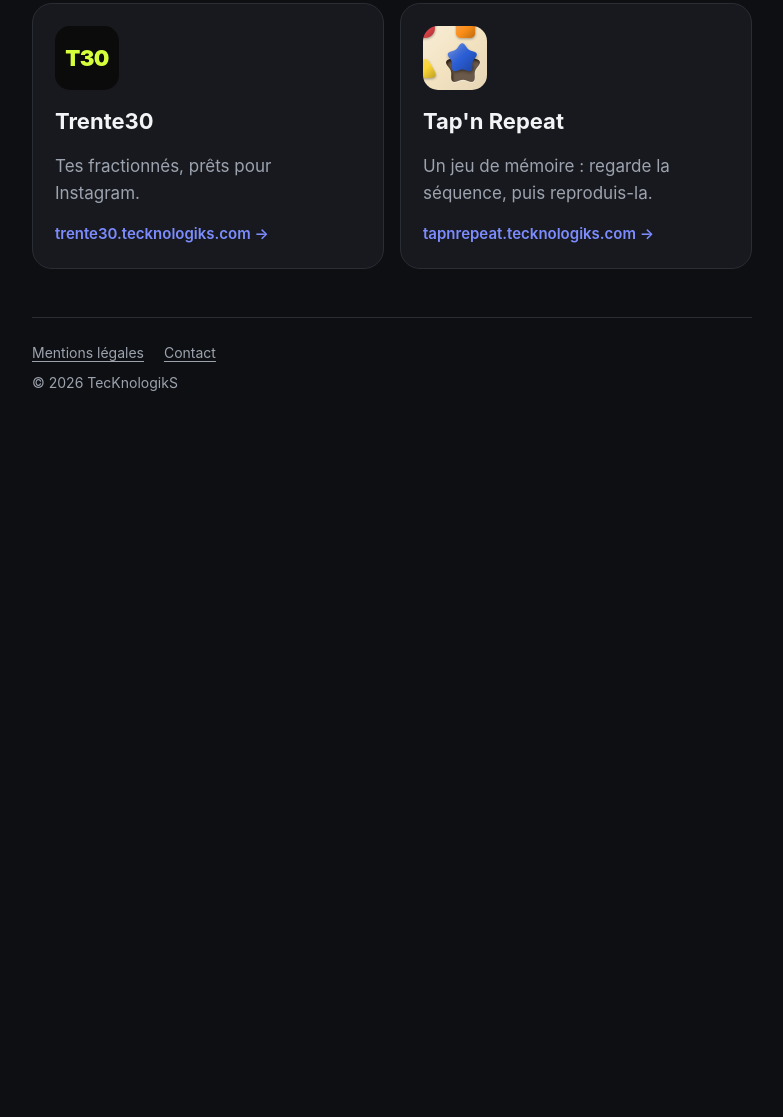
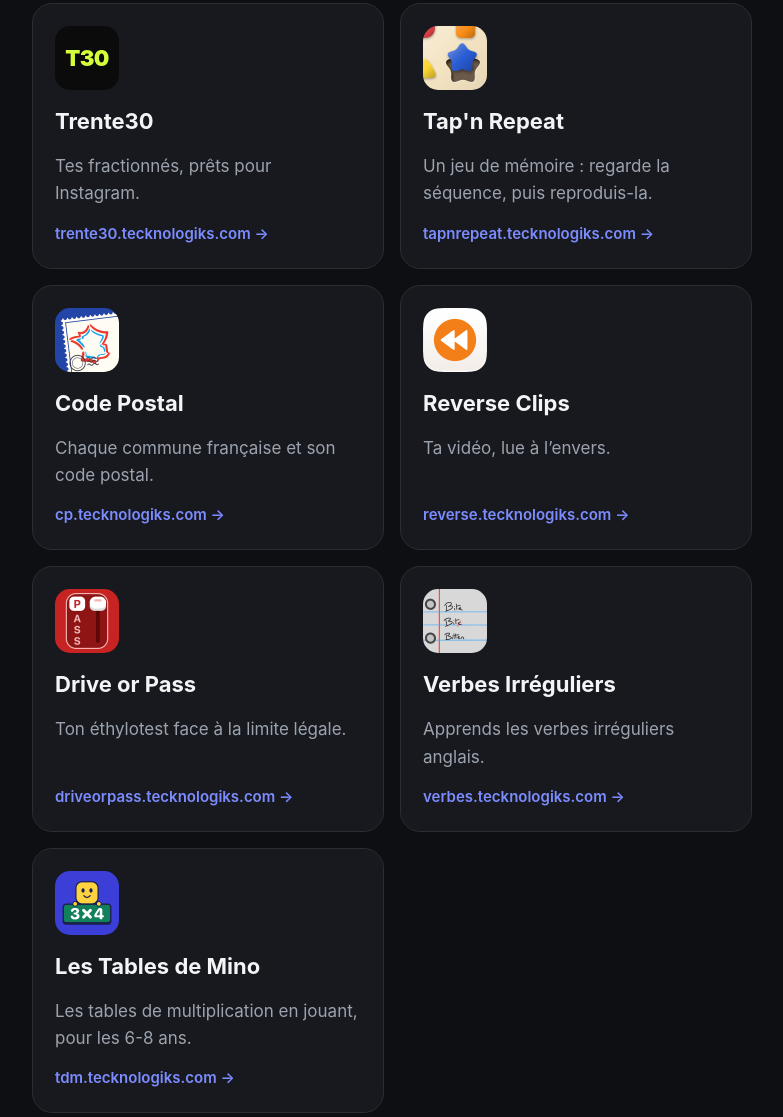
Before and after one commit to TecKnologikS/tecknologiks_website, a plain HTML site: page fr/index.html in a window 1280 px wide. Shown: the part 332-1449 px from the top of the page, without its empty margins (248-1031 px from the left). Before the commit the page ends 800 px from the top, so only its background shows below. Drawn offline with Linux system fonts and the light colour scheme.

Commit message:
TKS-411: ajoute les sites de toutes les apps sur l'accueil
Code Postal, Reverse Clips, Drive or Pass, Verbes Irréguliers et
Les Tables de Mino rejoignent Trente30 et Tap'n Repeat (EN et FR),
avec leurs icônes dans assets/.

Co-Authored-By: Claude Opus 5.5 <noreply@anthropic.com>

```diff
--- a/fr/index.html
+++ b/fr/index.html
@@ -4,7 +4,7 @@
   <meta charset="utf-8">
   <meta name="viewport" content="width=device-width, initial-scale=1, viewport-fit=cover">
   <title>TecKnologikS — applications mobiles</title>
-  <meta name="description" content="TecKnologikS crée des applications mobiles : Trente30 et Tap'n Repeat.">
+  <meta name="description" content="TecKnologikS crée des applications mobiles : Trente30, Tap'n Repeat, Code Postal, Reverse Clips, Drive or Pass, Verbes Irréguliers et Les Tables de Mino.">
   <meta name="theme-color" content="#0e0f12">
   <link rel="alternate" hreflang="en" href="https://tecknologiks.com/">
   <link rel="alternate" hreflang="fr" href="https://tecknologiks.com/fr/">
@@ -39,6 +39,36 @@
           <p>Un jeu de mémoire : regarde la séquence, puis reproduis-la.</p>
           <span class="go">tapnrepeat.tecknologiks.com →</span>
         </a>
+        <a class="app" href="https://cp.tecknologiks.com/fr/">
+          <img class="icon" src="../assets/cp.png" width="64" height="64" alt="">
+          <h2>Code Postal</h2>
+          <p>Chaque commune française et son code postal.</p>
+          <span class="go">cp.tecknologiks.com →</span>
+        </a>
+        <a class="app" href="https://reverse.tecknologiks.com/fr/">
+          <img class="icon" src="../assets/reverse.png" width="64" height="64" alt="">
+          <h2>Reverse Clips</h2>
+          <p>Ta vidéo, lue à l’envers.</p>
+          <span class="go">reverse.tecknologiks.com →</span>
+        </a>
+        <a class="app" href="https://driveorpass.tecknologiks.com/fr/">
+          <img class="icon" src="../assets/driveorpass.png" width="64" height="64" alt="">
+          <h2>Drive or Pass</h2>
+          <p>Ton éthylotest face à la limite légale.</p>
+          <span class="go">driveorpass.tecknologiks.com →</span>
+        </a>
+        <a class="app" href="https://verbes.tecknologiks.com/fr/">
+          <img class="icon" src="../assets/verbes.png" width="64" height="64" alt="">
+          <h2>Verbes Irréguliers</h2>
+          <p>Apprends les verbes irréguliers anglais.</p>
+          <span class="go">verbes.tecknologiks.com →</span>
+        </a>
+        <a class="app" href="https://tdm.tecknologiks.com/fr/">
+          <img class="icon" src="../assets/tdm.png" width="64" height="64" alt="">
+          <h2>Les Tables de Mino</h2>
+          <p>Les tables de multiplication en jouant, pour les 6-8 ans.</p>
+          <span class="go">tdm.tecknologiks.com →</span>
+        </a>
       </section>
     </main>
 
```
Also changed, not shown: index.html (+31 -1 lines), assets/cp.png (added), assets/driveorpass.png (added), assets/reverse.png (added), assets/tdm.png (added), assets/verbes.png (added), 1 other file.
